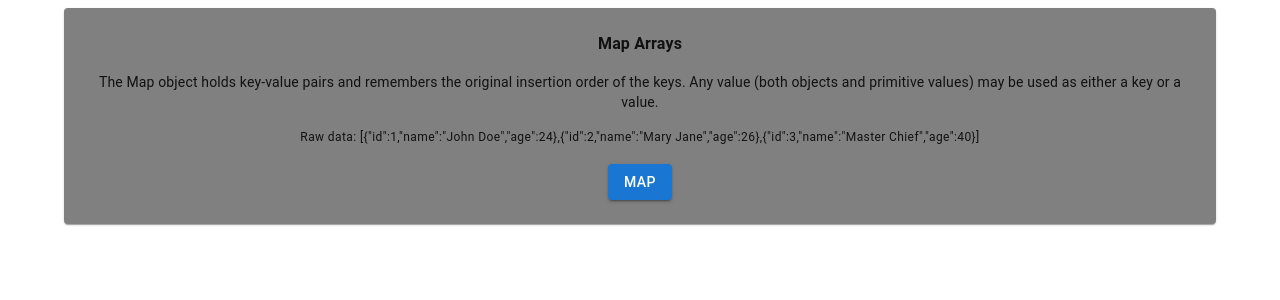
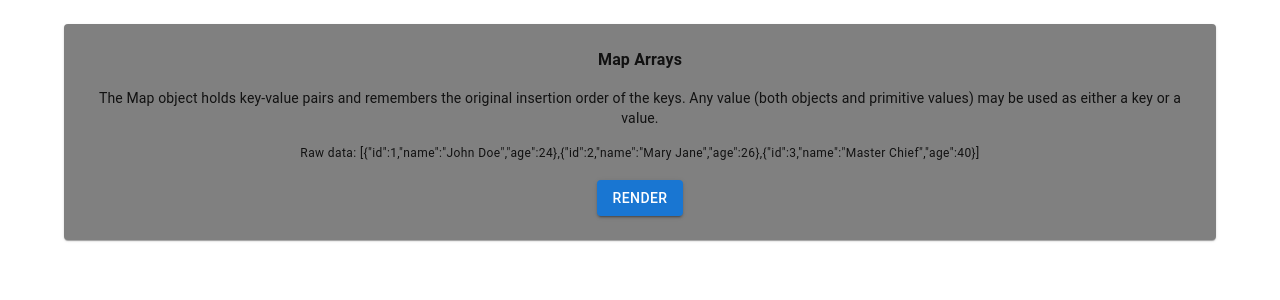
Before and after one commit to noel-pena/Functional-Programming-Methods, a React (Vite) app: page / in a window 1280 px wide. Shown: the top 300 px of the page. Built offline with nearby package versions, Linux system fonts and the light colour scheme.

Commit message:
comments for props

```diff
--- a/src/App.tsx
+++ b/src/App.tsx
@@ -3,7 +3,7 @@ import MapArray from "./components/MapArray.tsx";
 
 function App() {
   return (
-    <Container>
+    <Container sx={{p: 2}}>
         <MapArray />
     </Container>
   )
--- a/src/components/ReusableBox.tsx
+++ b/src/components/ReusableBox.tsx
@@ -1,10 +1,19 @@
+import React from "react";
 import {Person} from "../types";
 import {Button, ButtonProps, Card, Stack, Typography} from "@mui/material";
-import React from "react";
 
 interface ReusableBoxProps extends ButtonProps {
+    /**
+     * Primary text for component
+     */
     primaryText: string
+    /**
+     * Secondary text for component
+     */
     secondaryText: string
+    /**
+     * Array for data to map
+     */
     data: Array<Person>
 }
 
@@ -25,7 +34,9 @@ function ReusableBox(props: ReusableBoxProps){
                         </Stack>
                     ))
                 )}
-                <Button variant='contained' onClick={() => setIsToggled(!isToggled)}>Map</Button>
+                <Button variant='contained' onClick={() => setIsToggled(!isToggled)}>
+                    {isToggled ? 'Revert' : 'Render'}
+                </Button>
             </Stack>
         </Card>
     )
```
